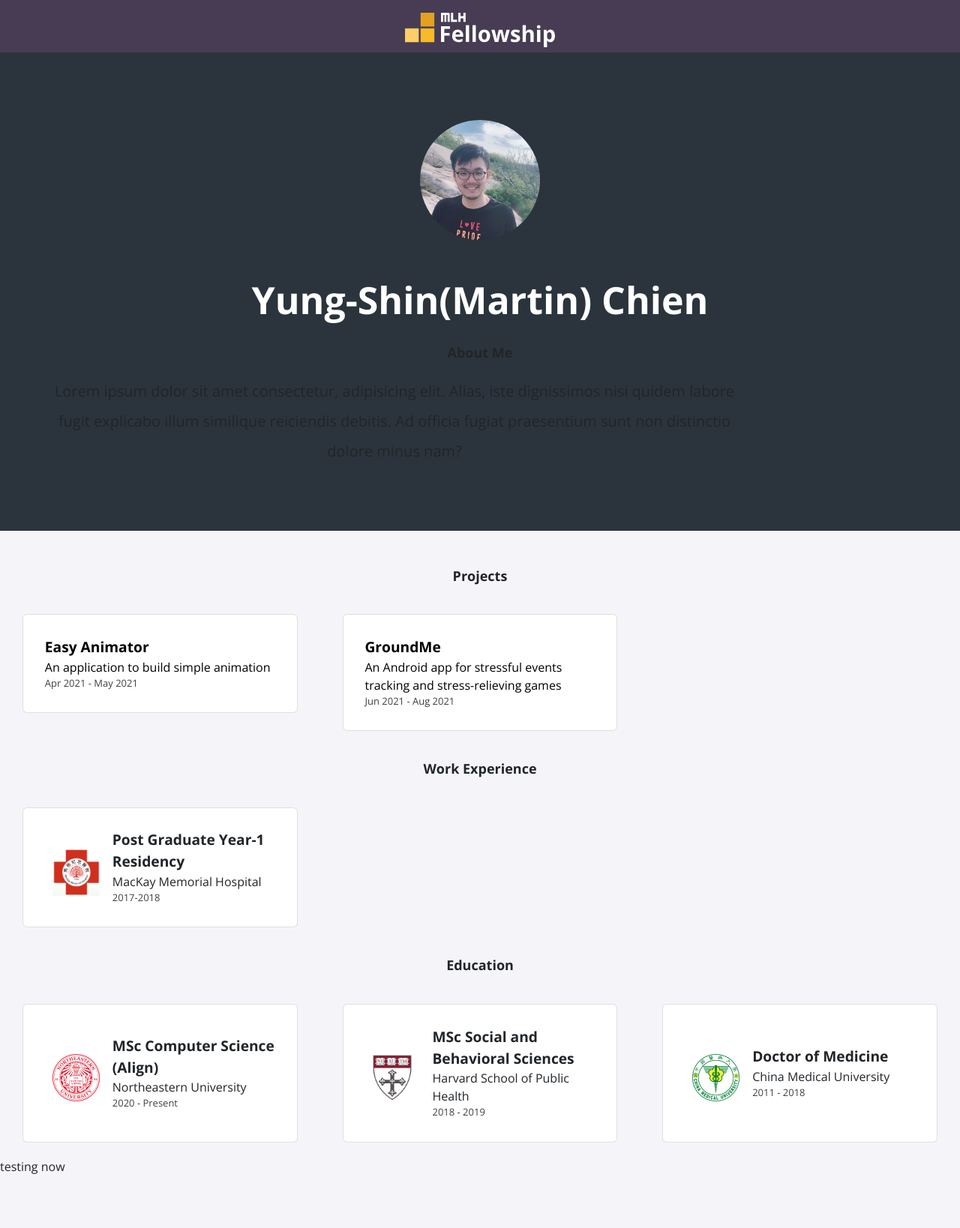
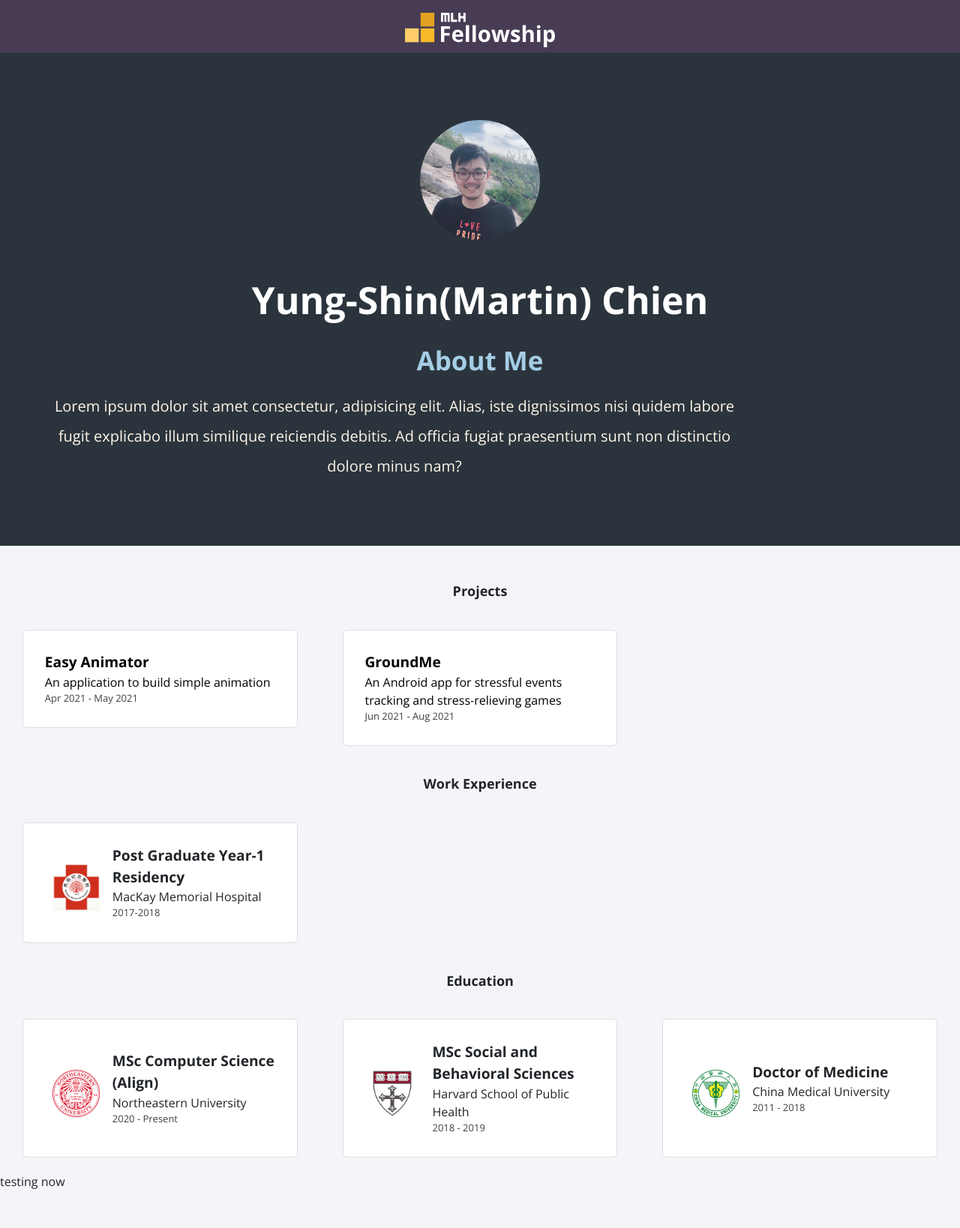
Before and after one commit to mchall92/mchall92.github.io, a Jekyll site: the page built from index.html, in a window 1280 px wide. Shown: the whole page at 75% size. Built offline with Jekyll 4.4.1, drawn with Linux system fonts in a browser that asks for light colours; nearby versions of some CDN libraries.

Commit message:
fixed profile

```diff
--- a/_sass/profile.scss
+++ b/_sass/profile.scss
@@ -25,14 +25,14 @@
         height: 200px;
     }
 
-    .about {
+    .about h2{
         font-size: 35px;
         margin-top: 30px;
-        color: a5cee6;
+        color: #a5cee6;
     }
 
     .about-countent {
-        color: fff6e9;
+        color: #fff6e9;
         font-size: 20px;
         width: 80%;
         text-align: center;
```
